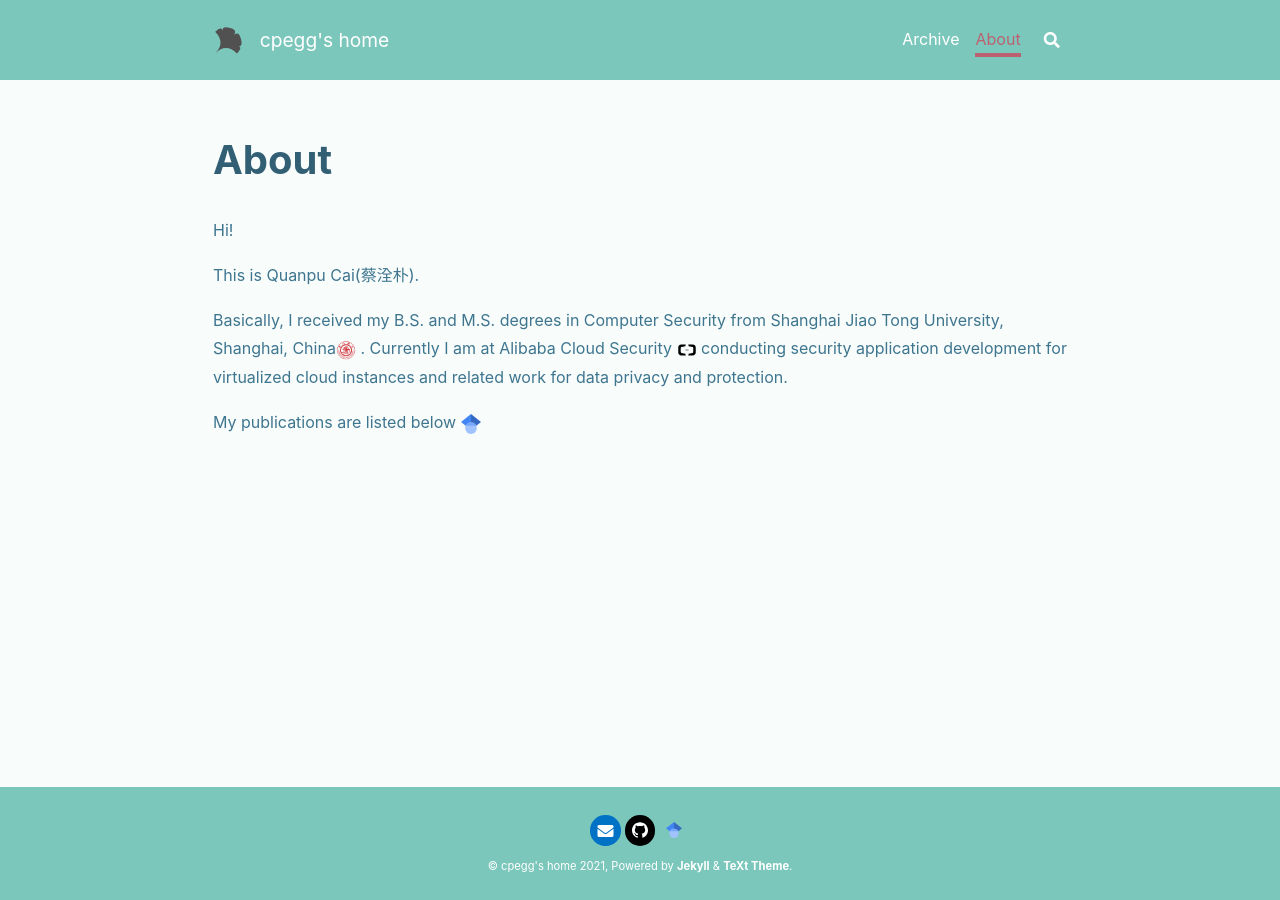
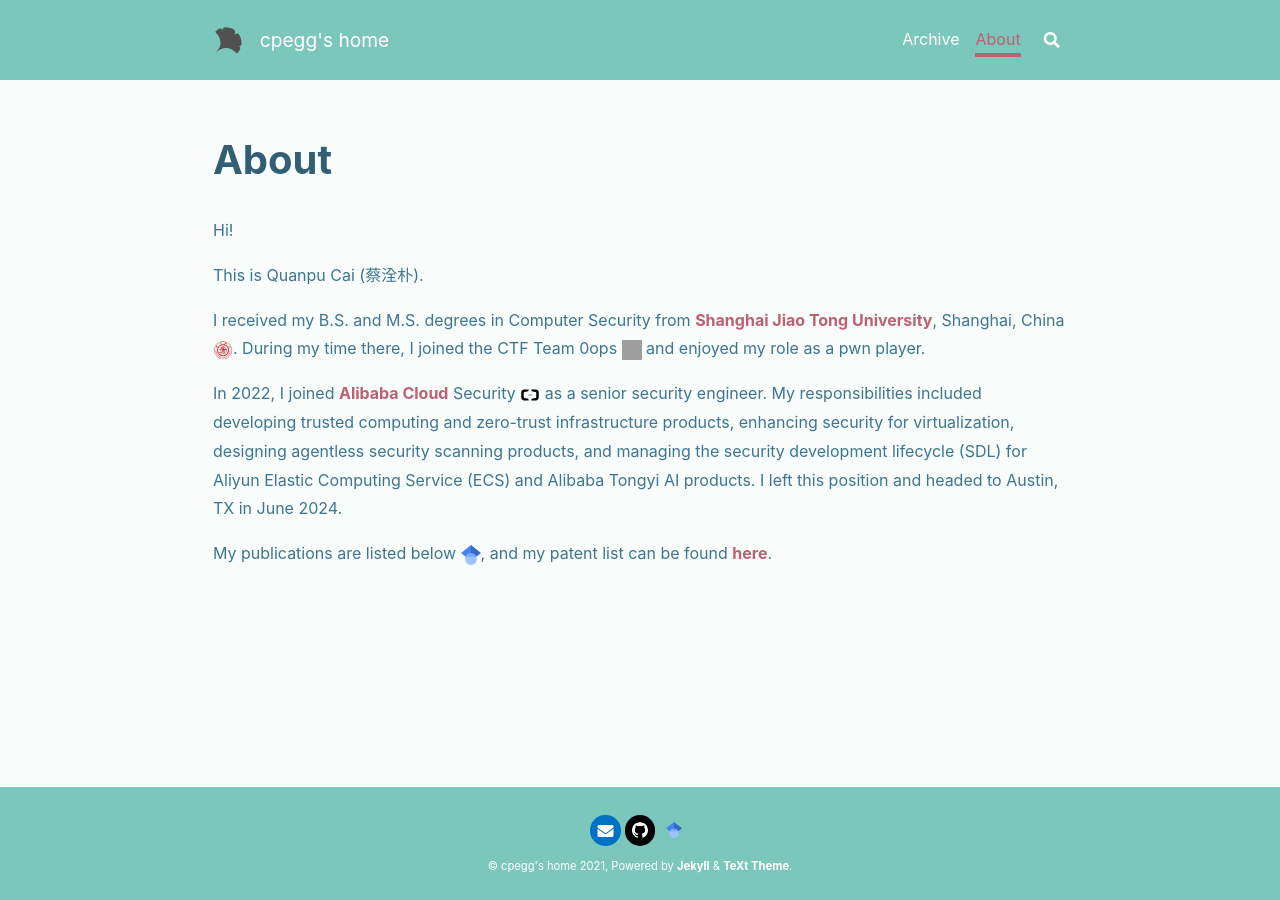
Before and after one commit to cpeggg/cpeggg.github.io, a Jekyll site: the page built from about.md, in a window 1280 px wide. Built offline with Jekyll 4.4.1, drawn with Linux system fonts in a browser that asks for light colours; nearby versions of some CDN libraries; grey boxes are pictures that could not be loaded.

Commit message:
update: aboutme

```diff
--- a/about.md
+++ b/about.md
@@ -28,8 +28,10 @@ key: page-about
 
 Hi!
 
-This is Quanpu Cai(蔡洤朴).
+This is Quanpu Cai (蔡洤朴).
 
-Basically, I received my B.S. and M.S. degrees in Computer Security from Shanghai Jiao Tong University, Shanghai, China<img src="/assets/images/logo/SJTU.png" width = "20" height = "20" /> . Currently I am at Alibaba Cloud Security <img src="/assets/images/logo/aliyun.svg" width = "20" height = "20" />  conducting security application development for virtualized cloud instances and related work for data privacy and protection.
+I received my B.S. and M.S. degrees in Computer Security from [Shanghai Jiao Tong University](https://www.topuniversities.com/world-university-rankings?tab=indicators&search=Shanghai%20Jiao%20Tong%20University&sort_by=rank&order_by=asc), Shanghai, China <img src="/assets/images/logo/SJTU.png" width="20" height="20" />. During my time there, I joined the CTF Team 0ops <img src="https://ctftime.org/media/cache/21/d9/21d9ae96ad053537559a95079c5d24be.png" width="20" height="20" /> and enjoyed my role as a pwn player.
 
-My publications are listed below  <img src="/assets/images/logo/glScholar.svg" width = "20" height = "20" />
+In 2022, I joined [Alibaba Cloud](https://www.aliyun.com/) Security <img src="/assets/images/logo/aliyun.svg" width="20" height="20" /> as a senior security engineer. My responsibilities included developing trusted computing and zero-trust infrastructure products, enhancing security for virtualization, designing agentless security scanning products, and managing the security development lifecycle (SDL) for Aliyun Elastic Computing Service (ECS) and Alibaba Tongyi AI products. I left this position and headed to Austin, TX in June 2024.
+
+My publications are listed below <img src="/assets/images/logo/glScholar.svg" width="20" height="20" />, and my patent list can be found [here](https://patents.google.com/?inventor=%E8%94%A1%E6%B4%A4%E6%9C%B4).
```
